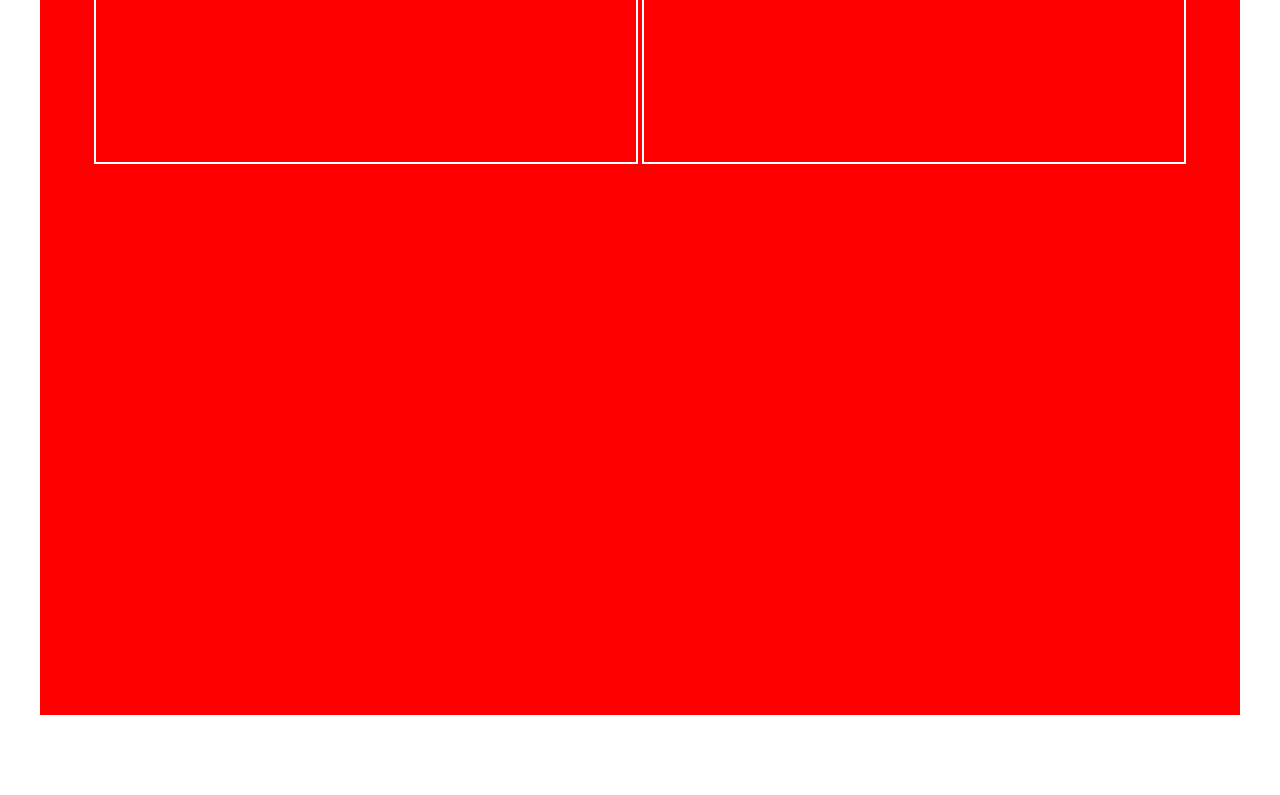
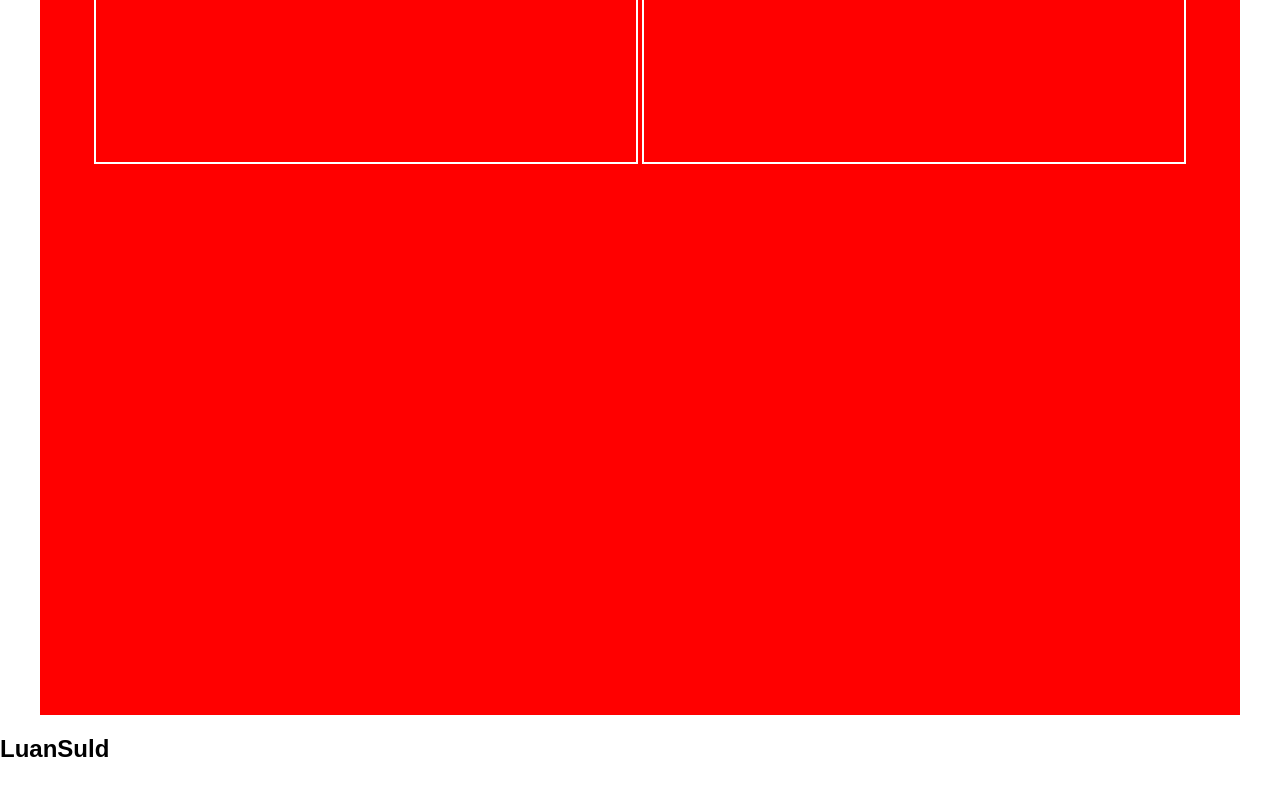
Before and after one commit to Suldovski/Aula6-2m, a plain HTML site: page Contato.html in a window 1280 px wide. Shown: the part 485-1280 px from the top of the page. Drawn offline with Linux system fonts and the light colour scheme.

Commit message:
alterado footer

```diff
--- a/Contato.html
+++ b/Contato.html
@@ -58,7 +58,7 @@
       </section>
     </main>
     <footer>
-
+      <h2>LuanSuld</h2>
     </footer>
 </body>
 </html>
```
